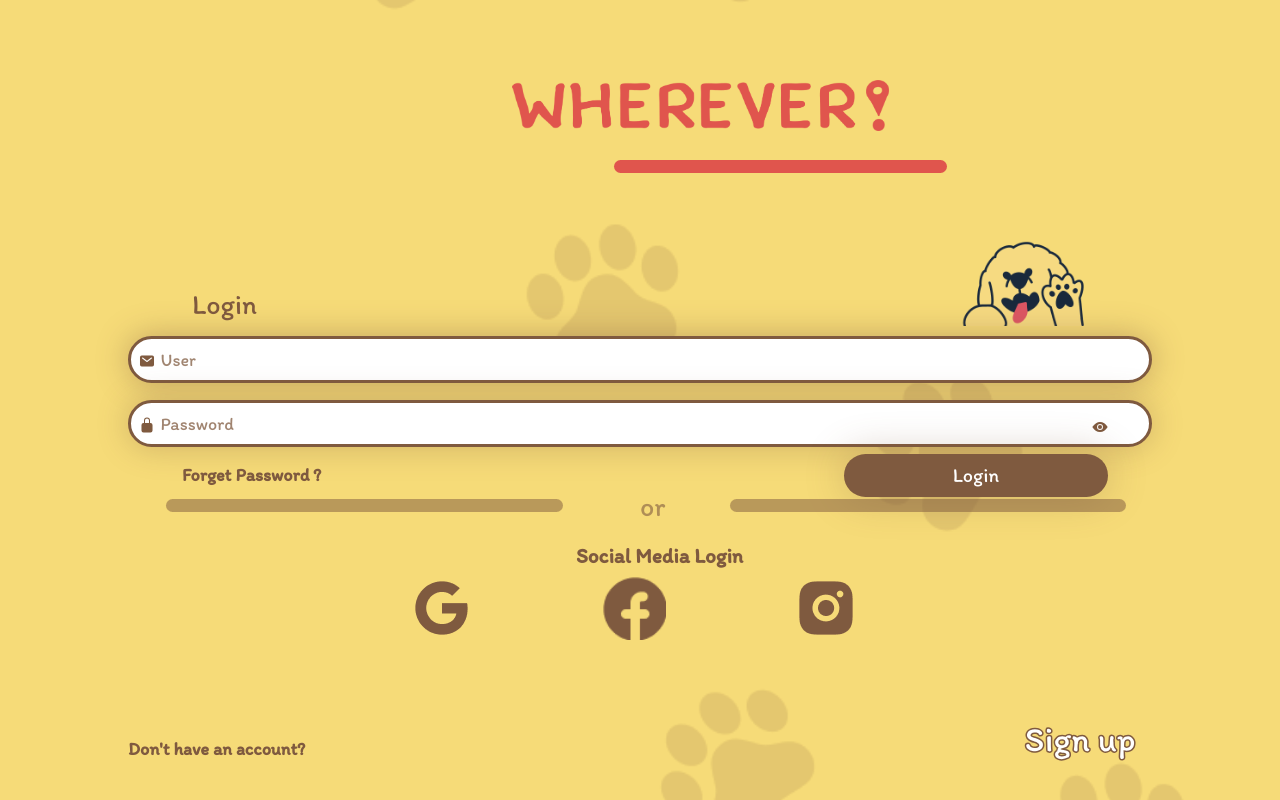
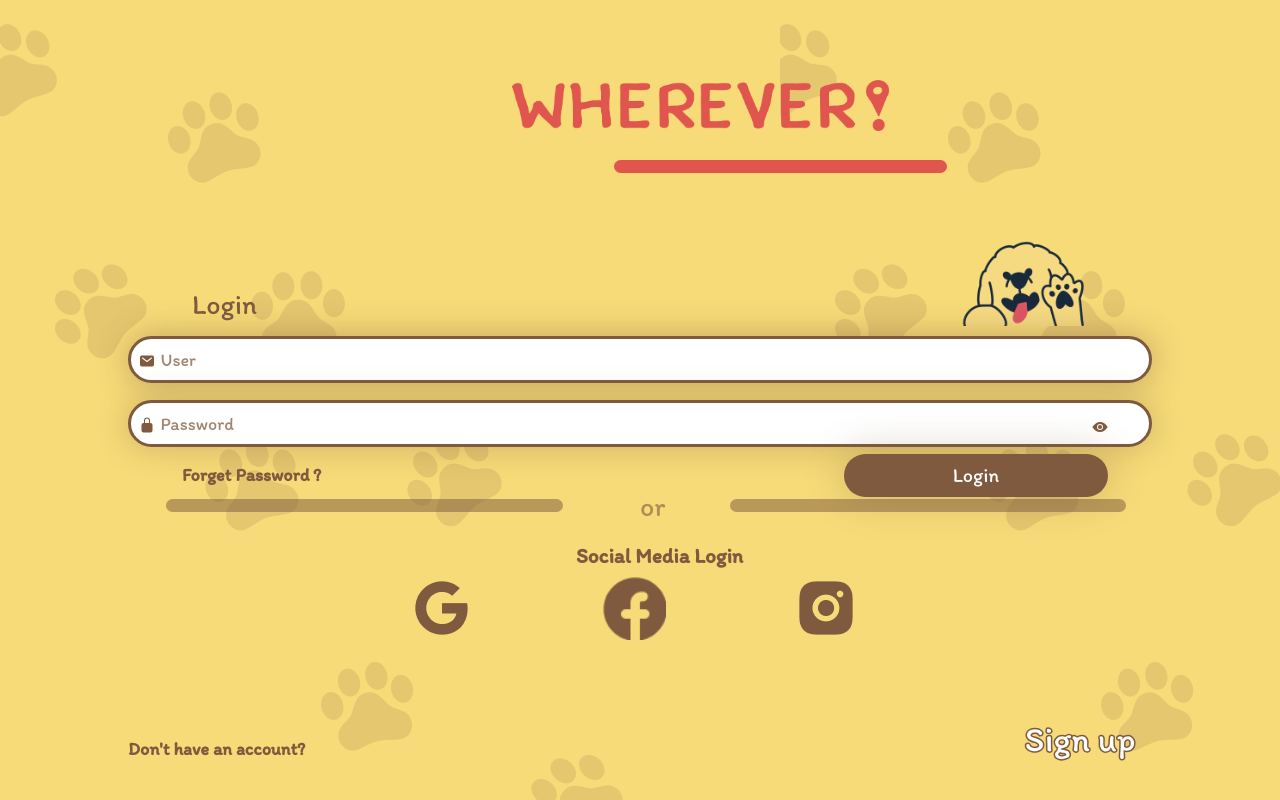
Before and after one commit to Yumezuki/Project-print, a Flask app: page /login in a window 1280 px wide. Run offline with Flask 3, Linux system fonts and the light colour scheme; some libraries are stand-ins or nearby versions.

Commit message:
login signup profile แก้ไขแบจริงจัง

```diff
--- a/static/style.css
+++ b/static/style.css
@@ -216,19 +216,7 @@ button {
   cursor: pointer;
 }
 
-.bag {
-  position: absolute;
-  top: 5%;
-  width: 100%;
-  }
-
   @media screen and (min-width: 1000px) {
-    .bag {
-      top: 0%;
-      height: 100%;
-      width: 100%;
-      object-fit: cover;
-    }
     .line{
       border-radius: 15px;
       padding: 0.5%;
--- a/static/styleprofile.css
+++ b/static/styleprofile.css
@@ -208,7 +208,7 @@ body{
   font-family: 'Itim';
   font-size: 125%;
   margin: 0%;
-    margin-left: 10%;
+  margin-left: 20px;
 }
 
 @media screen and (min-width: 1000px) {
--- a/static/styleup.css
+++ b/static/styleup.css
@@ -5,12 +5,6 @@ body {
 * {
     font-family: 'Itim';
     color: #7F5A3F;
-  }
-
-.bago {
-  position: absolute;
-  top: 5%;
-  width: 100%;
   }
 
   .center {
--- a/templates/login.html
+++ b/templates/login.html
@@ -21,11 +21,22 @@
     x.type = "password";
   }
 }
+
+function login() {
+    const username = document.getElementById('username').value
+    const password = document.getElementById('password').value
+    if(username == 'gypprt__' && password == 'gypprt1234') {
+      document.cookie = 'login=True'
+      location.reload()
+    }
+  }
+  function logout() {
+    document.cookie = 'login=False'
+    location.reload()
+  }
+
 </script>
-<body>
-  <div>
-    <img src="/static/image_bg.png" class="bag">
-  </div>
+<body background="/static/image_bg.png">
     <div class="screen-1">
     <div>
         <img src="/static/IMG_0568.png" class="center">
@@ -40,7 +51,7 @@
         <div class="email">
           <div class="sec-2">
             <ion-icon name="mail" role="img" class="md hydrated" aria-label="mail outline"></ion-icon>
-            <input type="email" name="email" placeholder="User" id="usename" style="font-family: 'Itim'; font-size: 125%; color: #7F5A3F;">
+            <input name="user" placeholder="User" id="usename" style="font-family: 'Itim'; font-size: 125%; color: #7F5A3F;">
           </div>
         </div>
         <div class="password">
@@ -50,8 +61,8 @@
             <ion-icon class="show-hide" name="eye" onclick="myFunction()"></ion-icon>
         </div>
         <div >
-          <a href="https://www.it.kmitl.ac.th/wp-content/uploads/2017/12/Chotipat-300x300.jpg" style="text-decoration:none" <font class="forget-txt">Forget Password ?</font></a>
-          <button class="login" style="font-family: 'Itim';">Login </button>
+          <a href="https://www.it.kmitl.ac.th" style="text-decoration:none" <font class="forget-txt">Forget Password ?</font></a>
+          <button class="login" style="font-family: 'Itim';" onclick="login()">Login </button>
         </div>
       </form>
     </div>
--- a/templates/profile.html
+++ b/templates/profile.html
@@ -6,16 +6,13 @@
     <title>WHEREVER</title>
     <link rel="icon" href="/Image/Logo_WHEREVER(Color).png">
     <link rel='stylesheet' href='https://fonts.googleapis.com/css2?family=Itim&display=swap'>
-    <link rel="stylesheet" href="/static/myprofile_style.css">
+    <link rel="stylesheet" href="/static/styleprofile.css">
     <script type="module" src="https://unpkg.com/ionicons@5.5.2/dist/ionicons/ionicons.esm.js"></script>
     <script nomodule src="https://unpkg.com/ionicons@5.5.2/dist/ionicons/ionicons.js"></script>
     <link rel="stylesheet" href="https://cdnjs.cloudflare.com/ajax/libs/normalize/5.0.0/normalize.min.css">
     <script src="https://kit.fontawesome.com/8fdb36e626.js" crossorigin="anonymous"></script>
 </head>
 <body>
-    <div>
-        <img src="/static/image_bg.png" class="bag">
-    </div>
     <div class="top-bar">
     <span class="back">
         <i class="fa-solid fa-arrow-left"></i>
--- a/templates/signup.html
+++ b/templates/signup.html
@@ -31,10 +31,7 @@
   }
 </script>
 
-<body>
-    <div>
-        <img src="/static/image_bg.png" class="bago">
-    </div>
+<body background="/static/image_bg.png">
     <div>
         <img src="/static/IMG_0568.png" class="center">
     </div>
```
Lines whose indentation alone changed are shown as unchanged.
